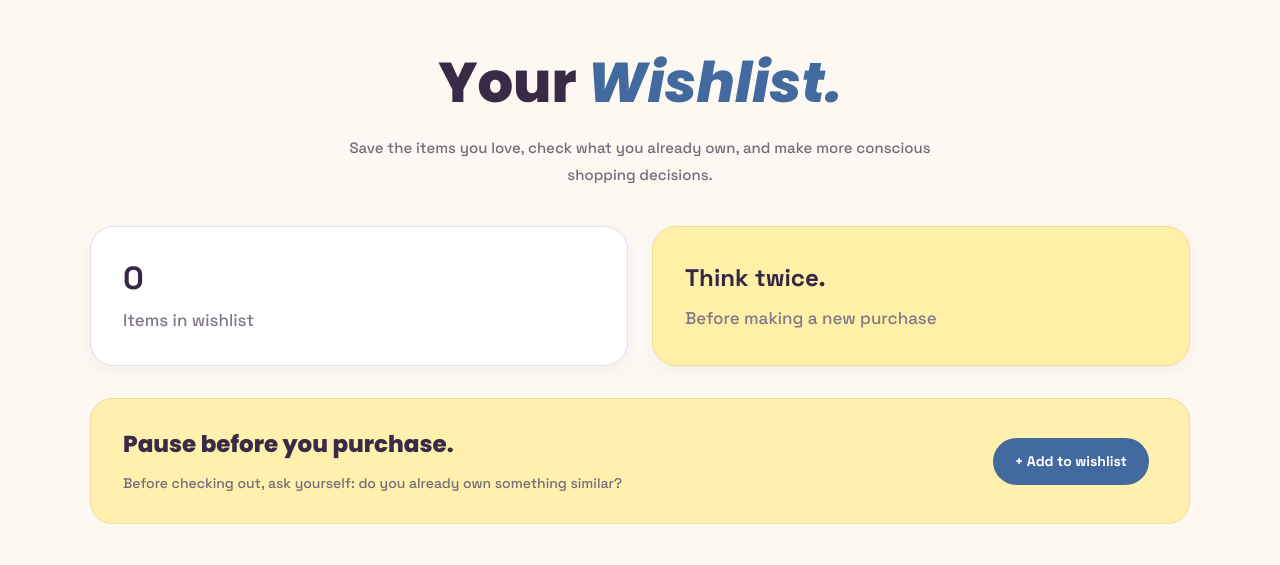
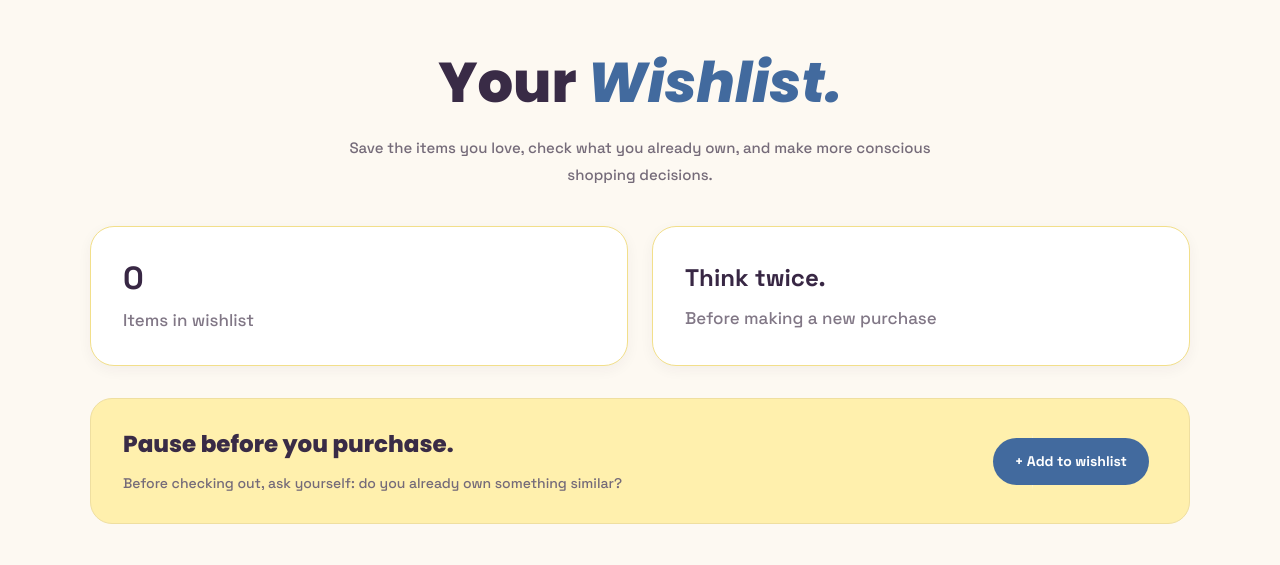
Before and after one commit to pbp-kelompok-a12/RESTYLE, a Django app: page /wishlist/ in a window 1280 px wide. Shown: the part 96-661 px from the top of the page. Run offline with Django 5.2, Linux system fonts and the light colour scheme; some libraries are stand-ins or nearby versions; some web fonts are replaced.

Commit message:
Style wishlist summary as separate cards

```diff
--- a/static/css/wishlist.css
+++ b/static/css/wishlist.css
@@ -1,7 +1,5 @@
 
-/* ========================================
-   RE:STYLE - WISHLIST PAGE
-   ======================================== */
+/* RE:STYLE - WISHLIST PAGE */
 
 .wishlist-page {
     min-height: 70vh;
@@ -1297,6 +1295,7 @@
     justify-content: center;
     gap: 10px;
     background: #ffffff;
+    border-color: #f2df8a;
     box-shadow: 0 4px 14px rgba(54, 38, 64, 0.05);
 }
 
@@ -1305,7 +1304,7 @@
 }
 
 .wishlist-think-card {
-    background: #fff0a8;
+    background: #ffffff;
     border-color: #f2df8a;
 }
 
```
